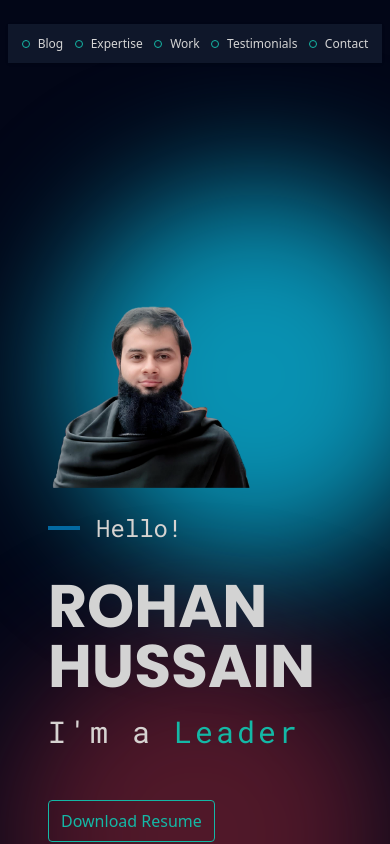
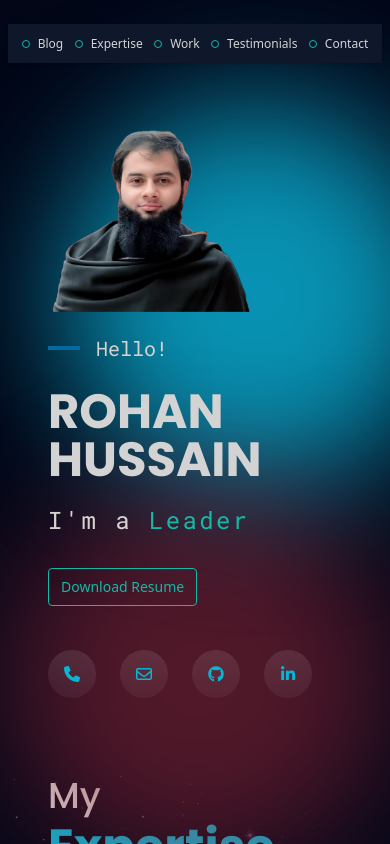
Before and after one commit to hallucinogenizer/portfolio-template, a React (Vite) app: page / in a window 390 px wide. Shown: the top 844 px of the page. Built offline with nearby package versions, Linux system fonts and the light colour scheme.

Commit message:
further alignment fixes

```diff
--- a/src/App.tsx
+++ b/src/App.tsx
@@ -9,7 +9,7 @@ import ContactSection from "./components/ContactSection/ContactSection";
 
 function App() {
   return (
-    <div className="bg-slate-950 w-full overflow-x-clip min-h-screen py-6 flex flex-col gap-20">
+    <div className="bg-slate-950 w-full overflow-x-clip min-h-screen py-6 flex flex-col md:gap-20">
       <TopNavBar />
       <HeroSection />
       <MyExpertiseSection />
--- a/src/components/HeroSection/HeroSection.tsx
+++ b/src/components/HeroSection/HeroSection.tsx
@@ -25,7 +25,7 @@ export function HeroSection() {
 
       <div
         className={cn(
-          "pt-24 md:pt-52 flex gap-4 md:flex-row flex-col-reverse justify-between relative z-10",
+          "pt-0 md:pt-32 flex gap-4 md:flex-row flex-col-reverse justify-between relative z-10",
           HORIZONTAL_PADDING
         )}
       >
@@ -34,8 +34,7 @@ export function HeroSection() {
           <PersonImage className="lg:absolute z-10 top-0 right-0 lg:w-[30rem] lg:h-[30rem] md:w-96 md:h-96 w-52 h-52" />
           <BackgroundBlurredCircle
             variant={BgCircleVariant.RED}
-            className="right-0 top-0 bg-[#9E2A3D] lg:absolute lg:block hidden"
-            style={{ width: "27rem", height: "27rem" }}
+            className="right-12 top-0 bg-[#9E2A3D] lg:absolute lg:block hidden w-96 h-96"
           />
         </div>
       </div>
--- a/src/components/HeroSection/TextContent.tsx
+++ b/src/components/HeroSection/TextContent.tsx
@@ -6,11 +6,11 @@ import { personData } from "./personData";
 import Resume from "../../assets/custom/Rohan Hussain.pdf";
 
 export const TextContent = ({ className }: { className: string }) => (
-  <div className={cn("flex flex-col gap-2", className)}>
-    <Hello className="mb-4" />
-    <PersonName className="mb-2" />
+  <div className={cn("flex flex-col gap-3", className)}>
+    <Hello className="md:mb-4 mb-2" />
+    <PersonName className="md:mb-2 mb-1" />
     <ProfessionalTitles />
-    <DownloadResume className="mt-10" />
+    <DownloadResume className="md:mt-10 mt-4" />
     <SocialIcons className="mt-8" />
   </div>
 );
@@ -19,7 +19,7 @@ const Hello = ({ className }: ClassNameProp) => (
   <div className={cn("inline-flex items-center gap-4", className)}>
     <ShortLine />{" "}
     <p
-      className="text-stone-300 text-2xl leading-loose"
+      className="text-stone-300 text-xl leading-loose"
       style={{ fontFamily: "Roboto Mono" }}
     >
       Hello!
@@ -33,7 +33,7 @@ const ShortLine = () => (
 const PersonName = ({ className }: ClassNameProp) => (
   <h1
     className={cn(
-      "text-light text-6xl font-bold font-['Poppins'] uppercase leading-none",
+      "text-light md:text-6xl text-5xl font-bold font-['Poppins'] uppercase leading-none",
       className
     )}
   >
@@ -55,7 +55,7 @@ const ProfessionalTitles = () => {
 
   return (
     <h3
-      className="text-3xl font-medium leading-10 tracking-widest"
+      className="text-2xl font-medium leading-10 tracking-widest"
       style={{ fontFamily: "Roboto Mono" }}
     >
       <span className="text-stone-300">I'm a </span>
@@ -69,7 +69,7 @@ const ProfessionalTitles = () => {
 const DownloadResume = ({ className }: { className?: string }) => (
   <a
     className={cn(
-      "px-3 py-2 w-fit border border-teal-500 hover:bg-teal-500 text-teal-500 hover:text-white rounded",
+      "px-3 py-2 md:text-base text-sm w-fit border border-teal-500 hover:bg-teal-500 text-teal-500 hover:text-white rounded",
       className
     )}
     href={Resume}
```
